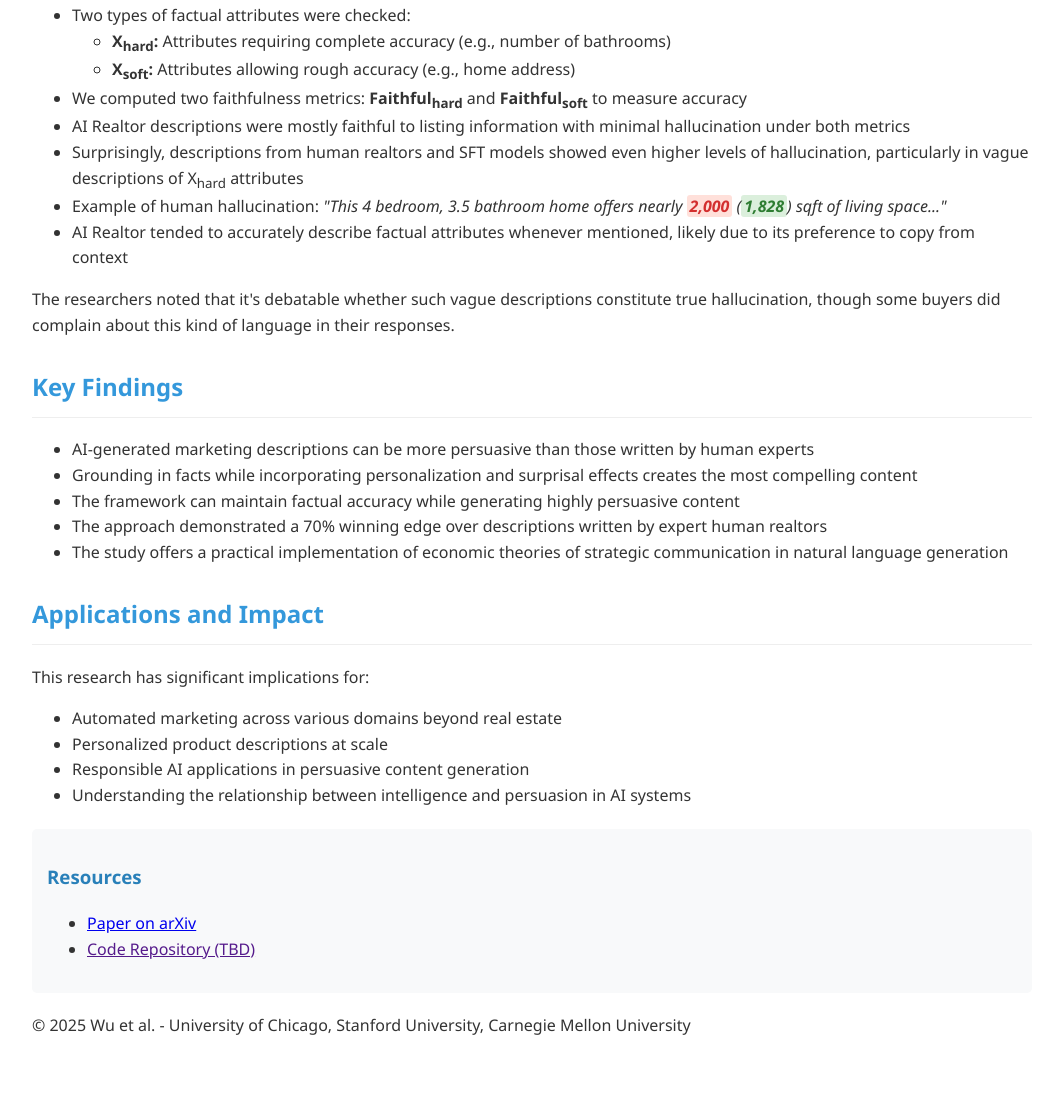
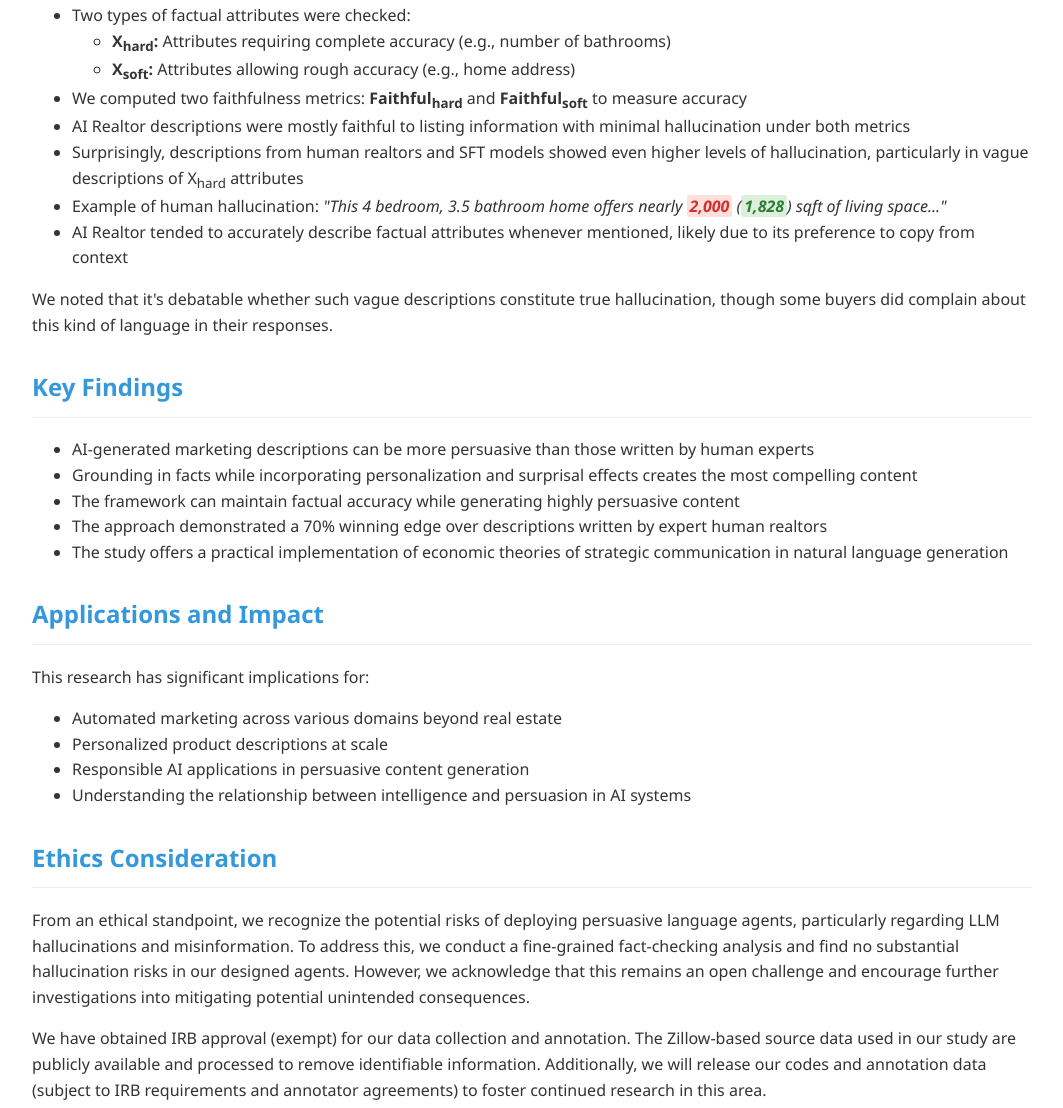
Before and after one commit to yangalan123/ai-realtor, a plain HTML site: page index.html in a window 1280 px wide. Shown: the part 4024-5132 px from the top of the page, without its empty margins (108-1171 px from the left). Before the commit the page ends 5099 px from the top, so only its background shows below. Drawn offline with nearby package versions, Linux system fonts and the light colour scheme; some packages are replaced by stand-ins of ours; a script that the page names is missing.

Commit message:
add ethics consideration

```diff
--- a/index.html
+++ b/index.html
@@ -341,7 +341,7 @@
     </ul>
 
     <p>
-        The researchers noted that it's debatable whether such vague descriptions constitute true hallucination, though
+        We noted that it's debatable whether such vague descriptions constitute true hallucination, though
         some buyers did complain about this kind of language in their responses.
     </p>
 
@@ -366,7 +366,14 @@
         <li>Responsible AI applications in persuasive content generation</li>
         <li>Understanding the relationship between intelligence and persuasion in AI systems</li>
     </ul>
+    <h2>Ethics Consideration</h2>
+    <p>From an ethical standpoint, we recognize the potential risks of deploying persuasive language agents, particularly regarding LLM hallucinations and misinformation. To address this, we conduct a fine-grained fact-checking analysis and find no substantial hallucination risks in our designed agents.
 
+However, we acknowledge that this remains an open challenge and encourage further investigations into mitigating potential unintended consequences.
+</p>
+<p>
+    We have obtained IRB approval (exempt) for our data collection and annotation. The Zillow-based source data used in our study are publicly available and processed to remove identifiable information. Additionally, we will release our codes and annotation data (subject to IRB requirements and annotator agreements) to foster continued research in this area.
+</p>
     <div class="links">
         <h3>Resources</h3>
         <ul>
```
